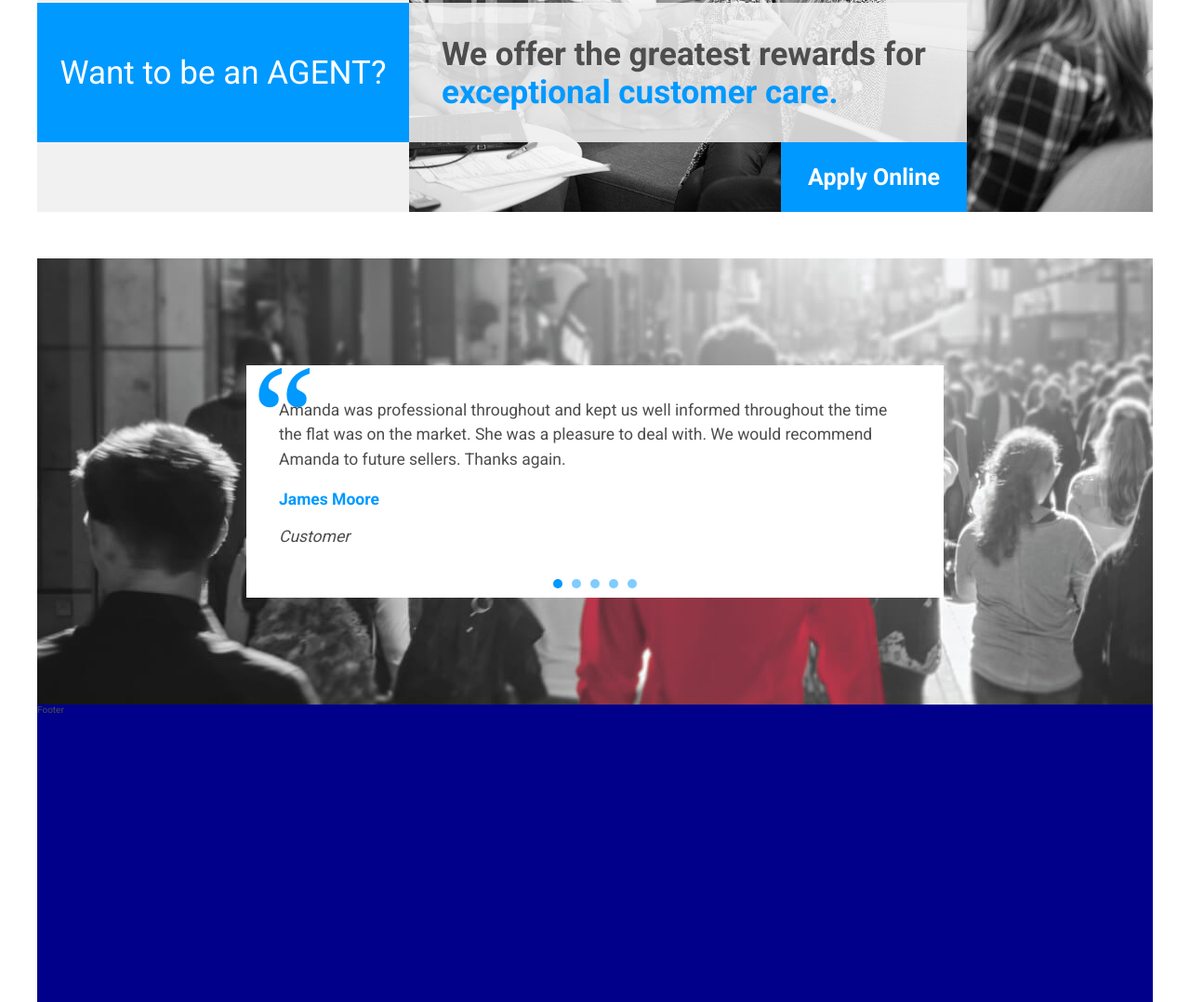
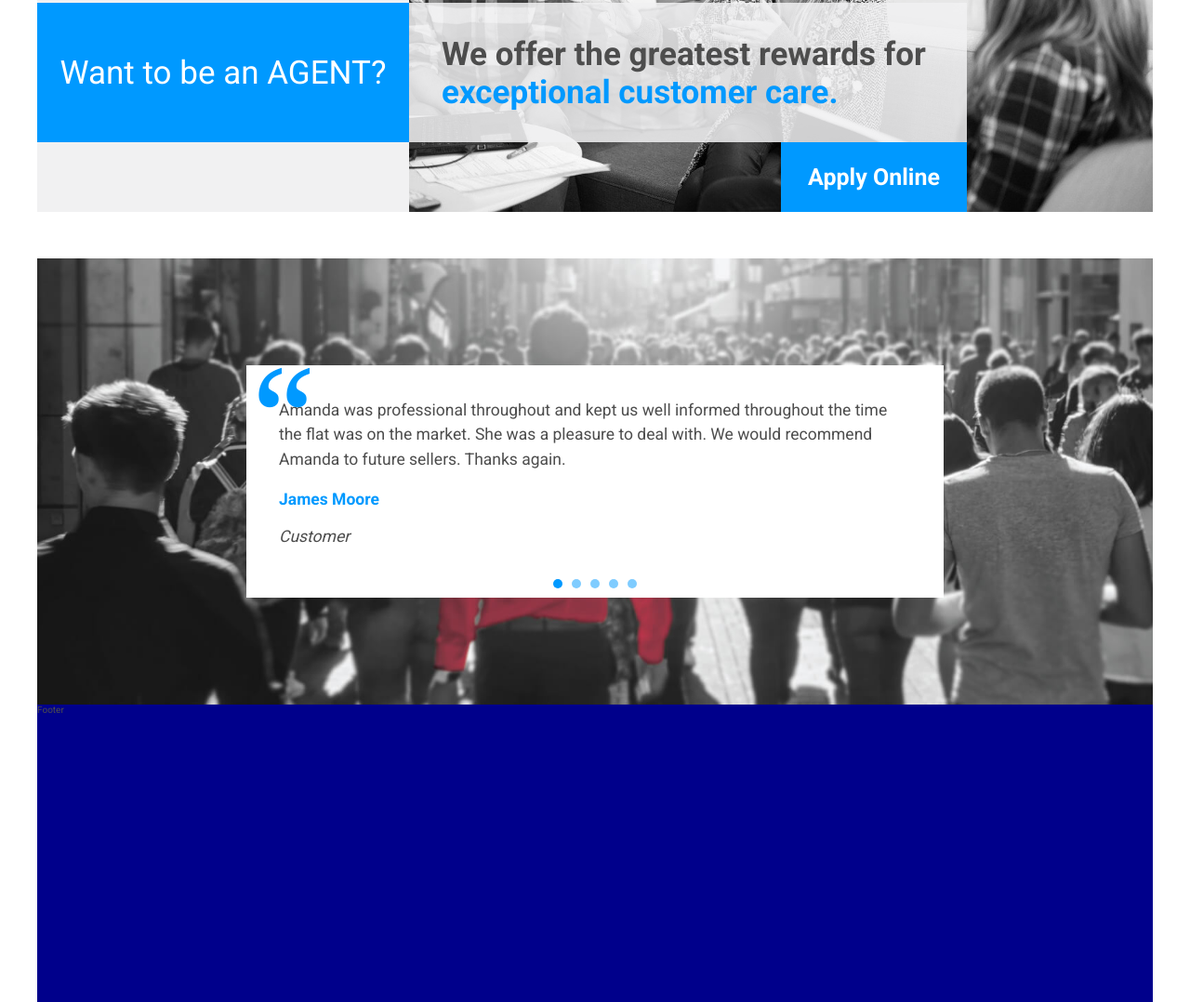
Before and after one commit to Xnanga/PropertySearchr, a website: page index.html in a window 1280 px wide. Shown: the part 3572-4650 px from the top of the page at 93% size. Drawn offline with Linux system fonts and the light colour scheme.

Commit message:
Added a ReadMe.

```diff
--- a/sass/_layout.scss
+++ b/sass/_layout.scss
@@ -154,7 +154,9 @@
 .testimonials-section {
   @include flexCentering;
 
-  background: url("../images/homepage/testimonial-slider-bg-1.jpg");
+  background: url("../images/homepage/testimonial-slider-bg-1.jpg") no-repeat;
+  background-size: cover;
+  // Background above needs
   // filter: grayscale(100%);
 }
 
```
Also changed, not shown: README.md (added), css/style.css.
